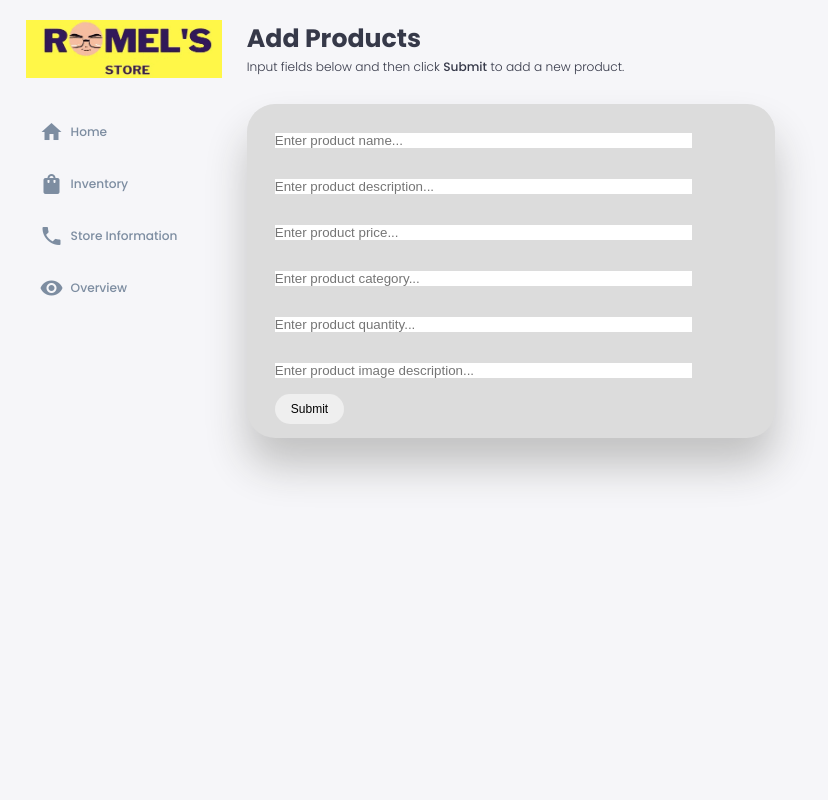
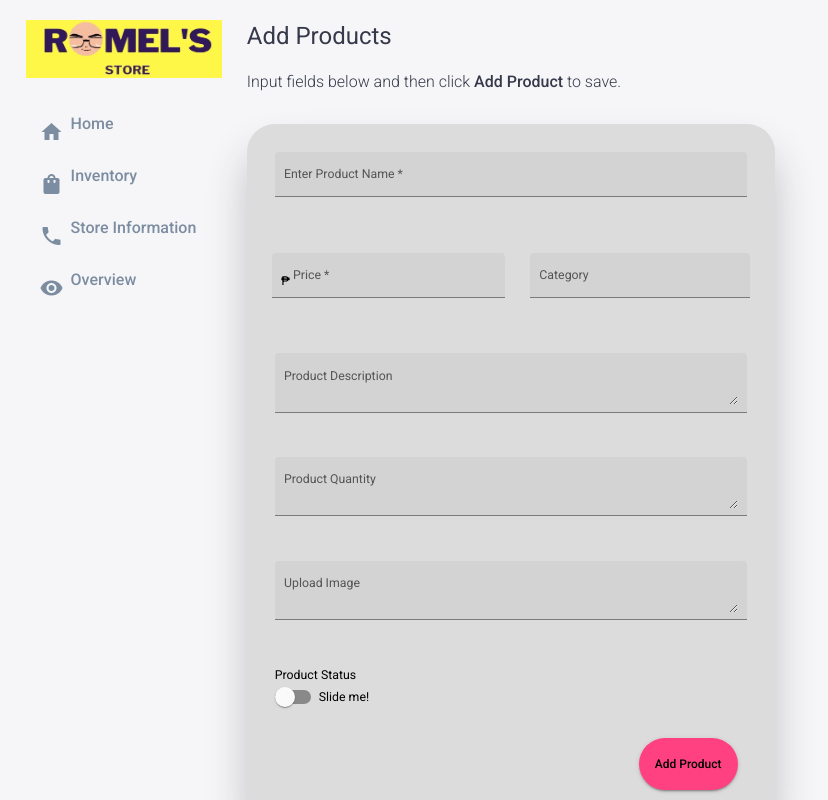
Before and after one commit to sath00/samanteam, an Angular app: page /add-products in a window 1280 px wide. Shown: the whole page, without its empty margins (0-828 px from the left). Built offline with nearby package versions, Linux system fonts and the light colour scheme.

Commit message:
Updated addprod

```diff
--- a/angular.json
+++ b/angular.json
@@ -27,6 +27,7 @@
               "src/assets"
             ],
             "styles": [
+              "./node_modules/@angular/material/prebuilt-themes/indigo-pink.css",
               "src/styles.css"
             ],
             "scripts": [
@@ -96,6 +97,7 @@
               "src/assets"
             ],
             "styles": [
+              "./node_modules/@angular/material/prebuilt-themes/indigo-pink.css",
               "src/bootstrap.styles.css"
             ],
             "scripts": []
--- a/package.json
+++ b/package.json
@@ -7,15 +7,16 @@
     "build": "ng build",
     "watch": "ng build --watch --configuration development",
     "test": "ng test"
-
   },
   "private": true,
   "dependencies": {
     "@angular/animations": "~13.2.0",
+    "@angular/cdk": "^13.3.0",
     "@angular/common": "~13.2.0",
     "@angular/compiler": "~13.2.0",
     "@angular/core": "~13.2.0",
     "@angular/forms": "~13.2.0",
+    "@angular/material": "^13.3.0",
     "@angular/platform-browser": "~13.2.0",
     "@angular/platform-browser-dynamic": "~13.2.0",
     "@angular/router": "~13.2.0",
--- a/src/app/invadd/invadd.component.css
+++ b/src/app/invadd/invadd.component.css
@@ -15,7 +15,7 @@
 }
 
 .bottomfield {
-  margin-left: 2rem;
+  margin-left: 28rem;
 }
 
 .submitbtn {
@@ -26,6 +26,10 @@
   text-align: center;
   font-size: 12px;
   cursor: pointer;
-  margin-bottom: 1rem;
+  margin-bottom: 3rem;
   margin-right: 2rem;
 }
+
+.example-full-width {
+  width: 100%;
+}
--- a/src/app/invadd/invadd.component.html
+++ b/src/app/invadd/invadd.component.html
@@ -1,3 +1,62 @@
+<h1>Add Products</h1>
+<h3>Input fields below and then click <b>Add Product</b> to save.</h3>
+
+<div class = formcontainer>
+<form  #itemForm="ngForm">
+  <div class = "topfield">
+    <mat-form-field class="example-full-width" appearance="fill">
+      <mat-label>Enter Product Name *</mat-label>
+      <input matInput enabled value="">
+    </mat-form-field>
+  </div>
+
+  <table class="example-full-width" cellspacing="25"><tr>
+    <td><mat-form-field class="example-full-width" appearance="fill">
+      <mat-label>Price *</mat-label>
+      <span matPrefix>₱&nbsp;</span>
+      <input matInput>
+    </mat-form-field></td>
+    <td><mat-form-field class="example-full-width" appearance="fill">
+      <mat-label>Category</mat-label>
+      <input matInput>
+    </mat-form-field></td>
+  </tr></table>
+
+  <div class = "inputfield">
+    <mat-form-field class="example-full-width" appearance="fill">
+      <mat-label>Product Description</mat-label>
+      <textarea matInput placeholder="Ex. Humot haha"></textarea>
+    </mat-form-field>
+  </div>
+
+  <div class = "inputfield">
+    <mat-form-field class="example-full-width" appearance="fill">
+      <mat-label>Product Quantity</mat-label>
+      <textarea matInput></textarea>
+    </mat-form-field>
+  </div>
+
+  <div class = "inputfield">
+    <mat-form-field class="example-full-width" appearance="fill">
+      <mat-label>Upload Image</mat-label>
+      <textarea matInput></textarea>
+    </mat-form-field>
+  </div>
+
+  <div class = "inputfield">
+    <mat-label>Product Status</mat-label>
+  <br>
+  <mat-slide-toggle>Slide me!</mat-slide-toggle>
+  </div>
+
+  <div class = "bottomfield">
+  <button mat-raised-button color="accent" class=" submitbtn" (click)="onAddItem(itemForm)">Add Product</button>
+  </div>
+
+</form>
+</div>
+
+<!--
 <h1>Add Products</h1>
 <h3>Input fields below and then click <b>Submit</b> to add a new product.</h3>
 <div class = formcontainer>
@@ -25,3 +84,5 @@
   </div>
 </form>
 </div>
+
+-->
--- a/src/app/invadd/invadd.component.ts
+++ b/src/app/invadd/invadd.component.ts
@@ -3,6 +3,7 @@ import { HttpClientModule } from '@angular/common/http';
 import { FormGroup, FormControl, NgForm  } from '@angular/forms';
 import { Product } from '../models/Product';
 import { ProductService } from '../services/product.service'
+
 
 @Component({
   selector: 'app-invadd',
--- a/src/index.html
+++ b/src/index.html
@@ -6,8 +6,11 @@
   <base href="/">
   <meta name="viewport" content="width=device-width, initial-scale=1">
   <link rel="icon" type="image/x-icon" href="favicon.ico">
+  <link rel="preconnect" href="https://fonts.gstatic.com">
+  <link href="https://fonts.googleapis.com/css2?family=Roboto:wght@300;400;500&display=swap" rel="stylesheet">
+  <link href="https://fonts.googleapis.com/icon?family=Material+Icons" rel="stylesheet">
 </head>
-<body>
+<body class="mat-typography">
   <app-root></app-root>
 </body>
 </html>
--- a/src/styles.css
+++ b/src/styles.css
@@ -241,3 +241,6 @@ img {
 
 
 /* ------------ RIGHT SIDE STYLES ------------ */
+
+html, body { height: 100%; }
+body { margin: 0; font-family: Roboto, "Helvetica Neue", sans-serif; }
```
Also changed, not shown: src/app/app.module.ts (+14 -1 lines), 1 other file (tests, documents, lock files or other folders).
